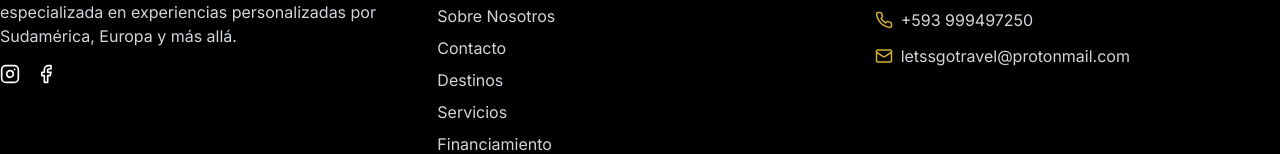
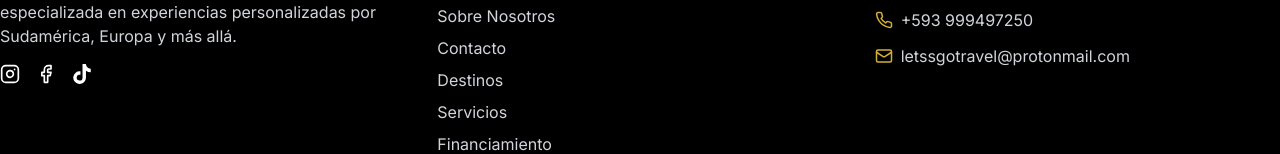
Before and after one commit to Lets21/FrontendLetsGoTravel, a Next.js app: page /contact in a window 1280 px wide. Shown: the part 1528-1682 px from the top of the page. Built offline with nearby package versions, Linux system fonts and the light colour scheme.

Commit message:
Lucid Icons

```diff
--- a/components/site-footer.tsx
+++ b/components/site-footer.tsx
@@ -1,6 +1,8 @@
 import Link from "next/link";
 import { Facebook, Instagram, MapPin, Phone, Mail } from "lucide-react";
 import { siteConfig } from "@/lib/constants";
+import { FaTiktok } from "react-icons/fa";
+
 
 export function SiteFooter() {
   return (
@@ -34,6 +36,16 @@ export function SiteFooter() {
                 <Facebook size={20} />
                 <span className="sr-only">Facebook</span>
               </Link>
+              <Link
+  href={siteConfig.links.tiktok}
+  target="_blank"
+  rel="noopener noreferrer"
+  className="text-white hover:text-gold-400 transition-colors"
+>
+  <FaTiktok size={20} />
+  <span className="sr-only">TikTok</span>
+</Link>
+
             </div>
           </div>
 
--- a/lib/constants.ts
+++ b/lib/constants.ts
@@ -30,7 +30,7 @@ export const siteConfig = {
   links: {
     instagram: "https://www.instagram.com/letsgotravel_ss/",
     facebook: "https://www.facebook.com/lets.travelss",
-    tiktok: "https://tiktok.com/@letsgotravel",
+    tiktok: "https://www.tiktok.com/@lets_go_travel_ss",
   },
   contact: {
     phone: "+593 999497250",
--- a/package.json
+++ b/package.json
@@ -50,6 +50,7 @@
     "react-day-picker": "^8.10.0",
     "react-dom": "^18.2.0",
     "react-hook-form": "^7.51.0",
+    "react-icons": "^5.5.0",
     "react-resizable-panels": "^3.0.4",
     "recharts": "^3.1.0",
     "sonner": "^2.0.7",
```
Also changed, not shown: 1 other file (tests, documents, lock files or other folders).
